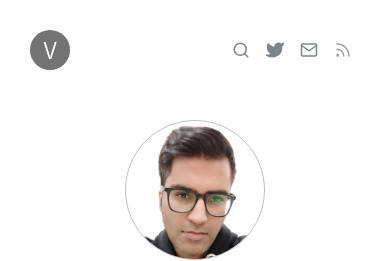
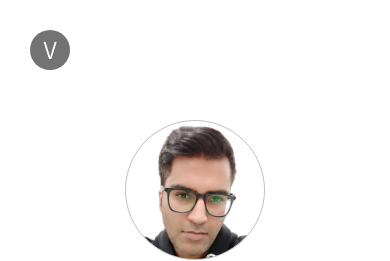
Before and after one commit to vijayantkatyal/vijayantkatyal.github.io, a Jekyll site: the page built from index.html, in a window 390 px wide. Shown: the top 261 px of the page. Built offline with Jekyll 4.4.1, drawn with Linux system fonts in a browser that asks for light colours.

Commit message:
[Added] responsive navbar blur

```diff
--- a/assets/css/blog.css
+++ b/assets/css/blog.css
@@ -1,6 +1,29 @@
 /* custom style */
 body{
 	font-family: Assistant;
+}
+
+
+@media (max-width: 575.98px) {
+	.navbar.fixed-top {
+		background-color: rgba(255,255,255,0.3);
+		backdrop-filter: blur(4px);
+	}
+
+	/* a {
+        color: #fff !important;
+    } */
+
+    #nav_icons > li > a > svg[fill=none]
+    {
+        stroke: #fff !important;
+    }
+
+    #nav_icons > li > a > svg:not([fill="none"])
+    {
+        stroke: #fff !important;
+        fill: #fff !important;
+    }
 }
 
 a {
```
